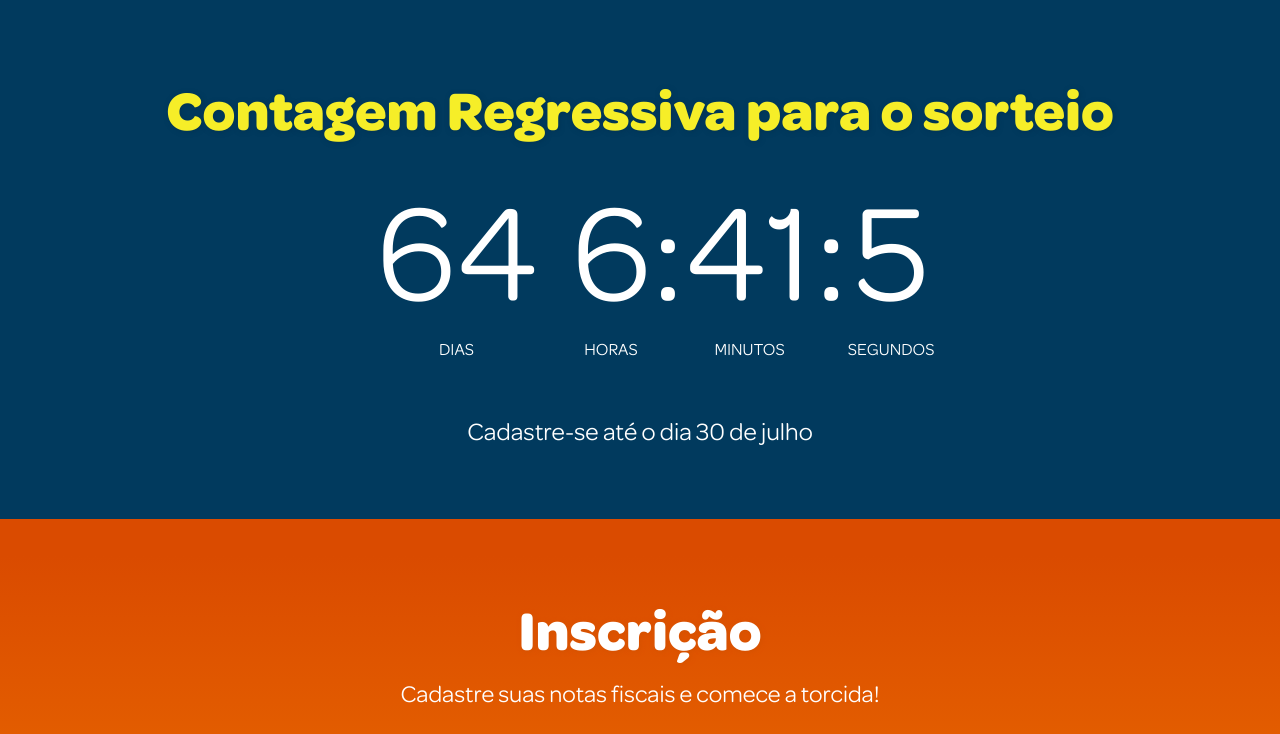
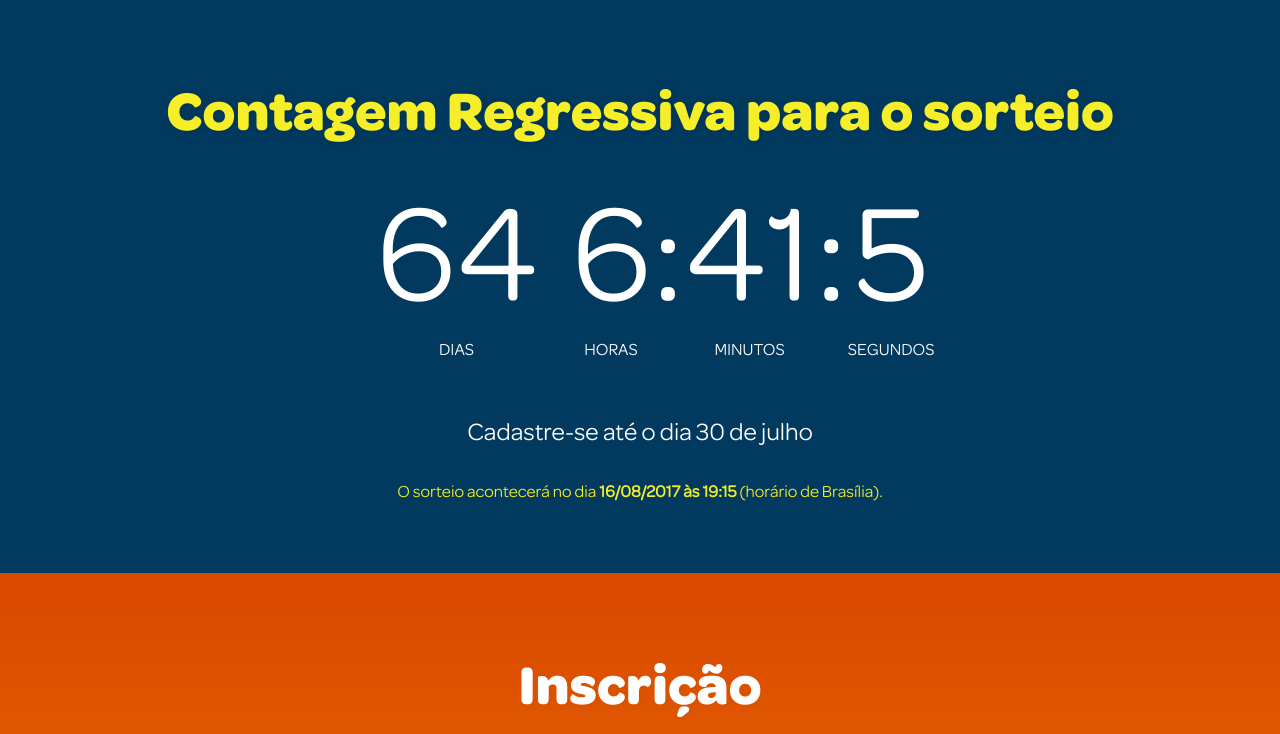
Before and after one commit to degueba/estrela-promocao, a PHP site: template templates/home.php in a window 1280 px wide; the page is wider, and only the part inside the window is pictured. Shown: the part 3652-4386 px from the top of that part. Run offline with PHP 8.4, Linux system fonts and the light colour scheme; the template is opened without the code that fills it, so the values that code supplies are empty; some libraries are stand-ins or nearby versions.

Commit message:
alteracao cronometro msg dia sorteio

```diff
--- a/public/scss/_global.scss
+++ b/public/scss/_global.scss
@@ -698,6 +698,11 @@ body {
             margin: 50px 0 0 0;
             font-size: 2.5rem;
         }
+        small.msg-dia-sorteio {
+            margin-top: 30px;
+            color: #F6EE28;
+            display: block;
+        }
     }
     // Seção Inscrição
     section.inscricao--promocao {
--- a/templates/home.php
+++ b/templates/home.php
@@ -428,7 +428,11 @@ Original::loadBlock('head');
                             <small>segundos</small>
                         </li>
                     </ul>
-                    <p class="text-center texto-informativo">Cadastre-se até o dia 30 de julho</p>
+                    <p class="text-center texto-informativo">
+                        Cadastre-se até o dia 30 de julho
+                    </p>
+
+                    <small class="text-center msg-dia-sorteio">O sorteio acontecerá no dia <strong> 16/08/2017 às 19:15 </strong> (horário de Brasília).</small>
                 </div>
 
             </div>
@@ -503,7 +507,7 @@ Original::loadBlock('head');
                                 <div class="col-lg-6 col-xs-12">
                                     <div class="checkbox">
                                         <label>
-                                            <input type="checkbox" required id="caixa-regulamento" name="regulamento" oninvalid="sweetAlert('Atenção', 'Você só poderá continuar se concordar com os termos do regulamento!', 'error')"> Li o <u>regulamento</u> e concordo com os termos
+                                            <input type="checkbox" required name="regulamento" oninvalid="sweetAlert('Atenção', 'Você só poderá continuar se concordar com os termos do regulamento!', 'error')"> Li o <u  id="caixa-regulamento">regulamento</u> e concordo com os termos
                                         </label>
                                     </div>
 
```
Also changed, not shown: public/css/default.css, public/js/app.js, 1 other file.
